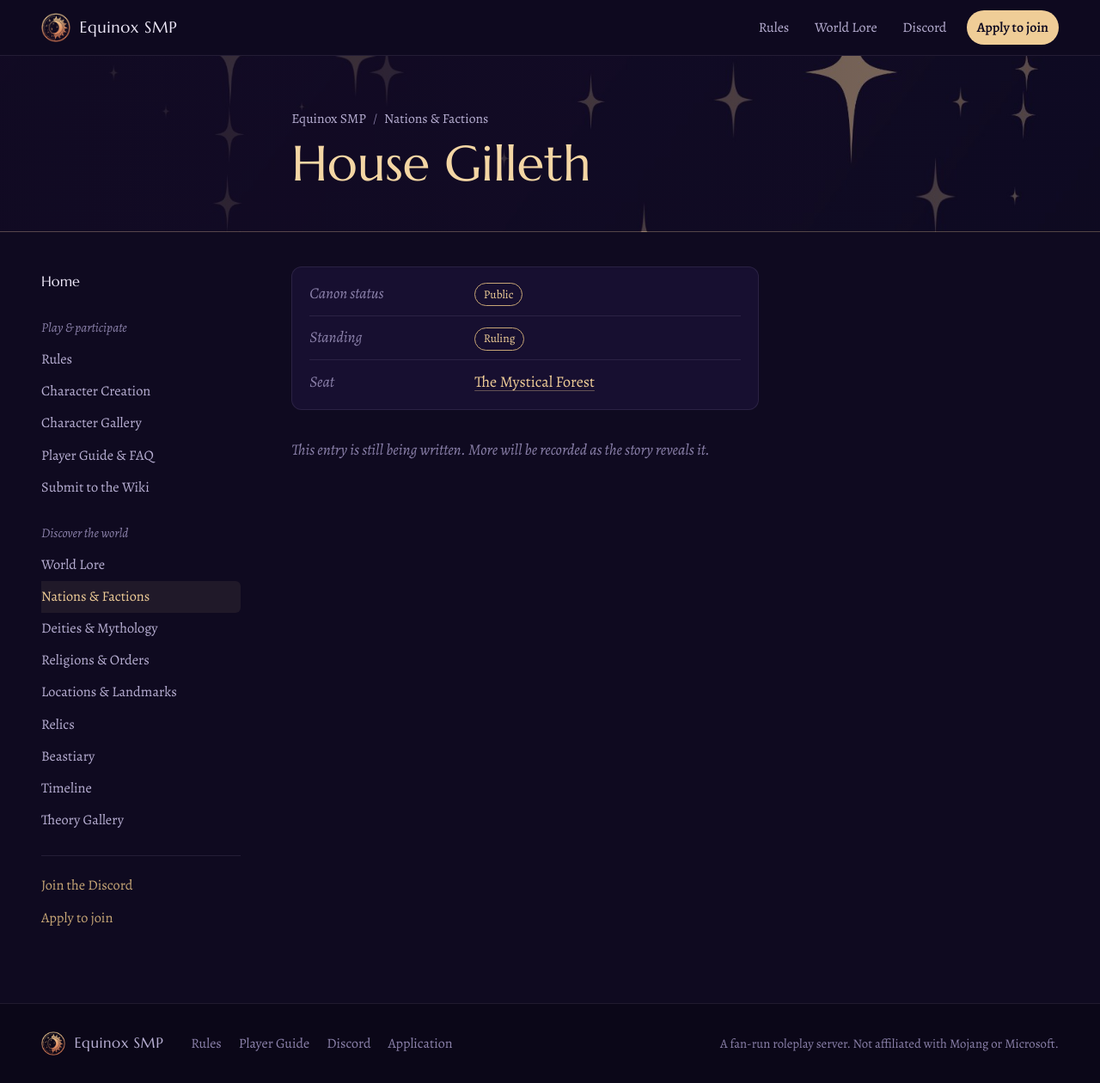
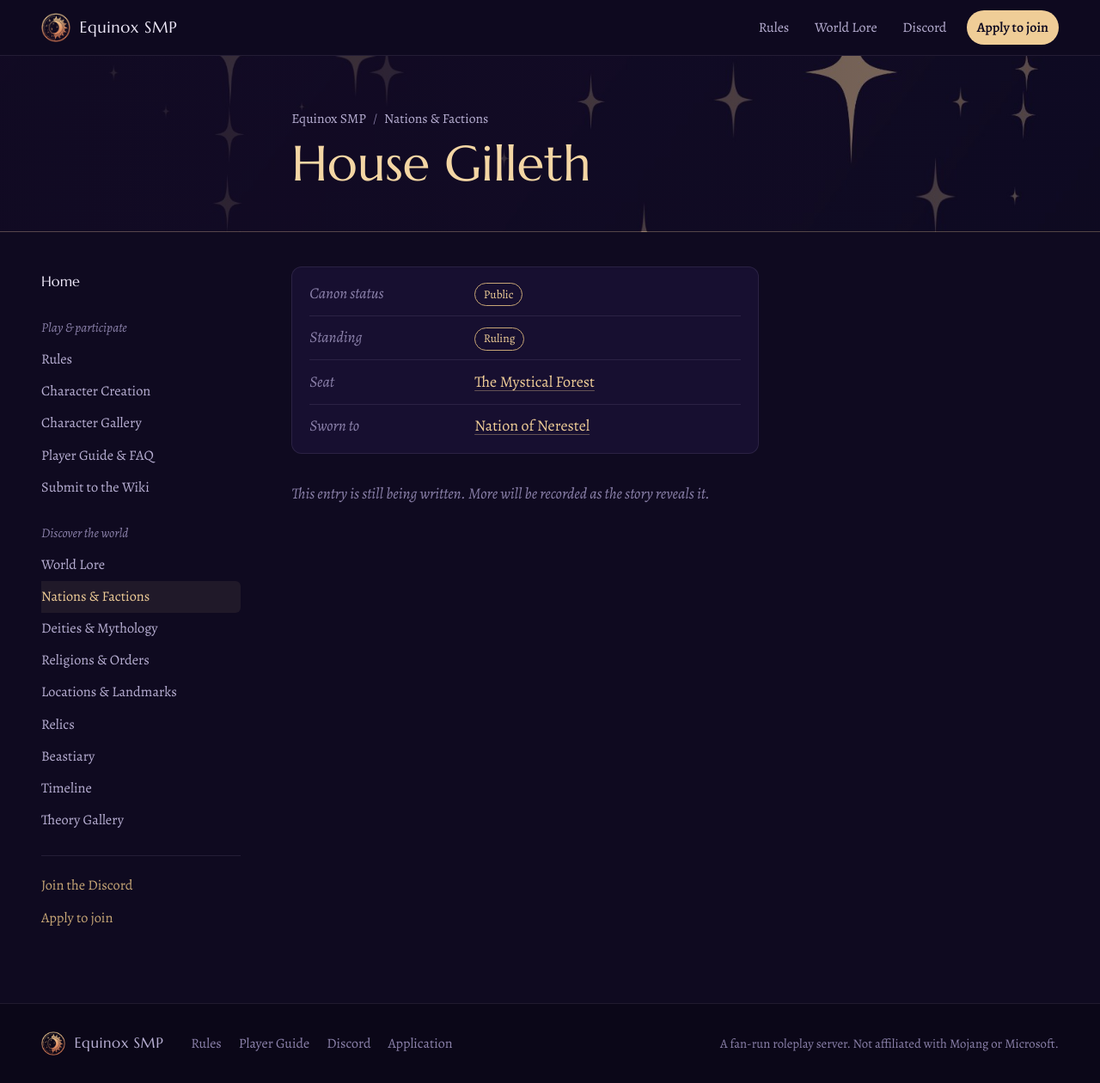
Before and after one commit to smpequinox/smpequinox.github.io, a Jekyll site: the page built from _lore/house-gilleth.md, in a window 1280 px wide and 1260 px high. Shown: the whole window at 86% size. Built offline with Jekyll 4.4.1, drawn with Linux system fonts in a browser that asks for light colours.

Commit message:
House Gilleth is sworn to the Nation of Nerestel
Co-Authored-By: Claude Opus 5.5 <noreply@anthropic.com>
Claude-Session: https://claude.ai/code/session_012pD2useRZpTrTfTm1Gthrx

```diff
--- a/_lore/house-gilleth.md
+++ b/_lore/house-gilleth.md
@@ -6,4 +6,5 @@ direction: West
 status: Public
 facts:
   Seat: "The Mystical Forest"
+  Sworn to: "Nation of Nerestel"
 ---
```
